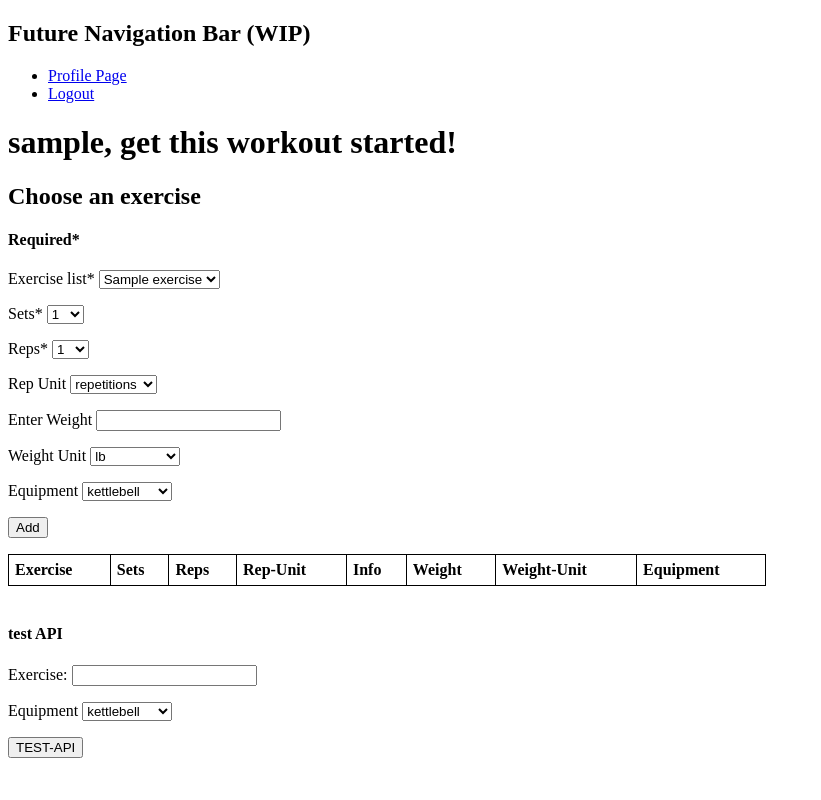
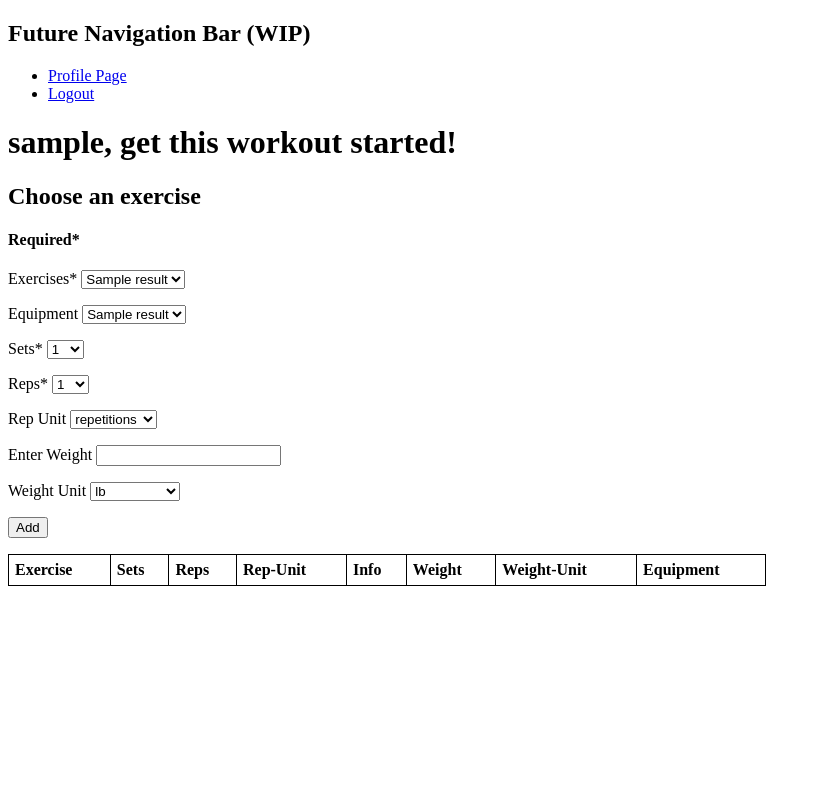
Before and after one commit to Jessica-chap/hb-final-project, a Flask app: page /create_workout in a window 1280 px wide. Shown: the whole page, without its empty margins (0-821 px from the left). Run offline with Flask 2, Linux system fonts and the light colour scheme; the visitor is signed in with stand-in values (Sample User, id 1); tables that the repository leaves empty hold one stand-in row (values such as "Sample post"); a database or web service that is not in the repository returns one stand-in record (values such as "Sample title"); data that the repository does not hold is empty.

Commit message:
Getting API selections to show for Exercises and equip, but not showing on table once submitted

```diff
--- a/server.py
+++ b/server.py
@@ -121,17 +121,36 @@ def new_workout_form():
     session['user_id'] = user.user_id
     session['workout_id'] = new_workout.workout_id
 
-    exercise_list = crud.Exercise.query.all()
+    api_exercise_selection = request.form.get('api_exercise_selection')
+    ex_url = 'https://wger.de/api/v2/exercise/?language=2'
+
+    api_equipment = request.form.get('api_exercise_equipment')
+    equip_url = 'https://wger.de/api/v2/equipment/?language=2'
+
+    payload = {'apikey': API_KEY,
+                'api_exercise_selection': api_exercise_selection,
+                'api_equipment' : api_equipment}
+
+    ex_response = requests.get(ex_url, params=payload)
+    ex_data = ex_response.json() #dictionary
+    api_exercises_list = ex_data['results'] #list
+    # print('*'*20)
+    # print(api_exercises_list)
+    # print('*'*20)
+
+    equip_response = requests.get(equip_url, params=payload)
+    equip_data =equip_response.json() #dictionary
+    api_equipment_list = equip_data['results'] #list
+
     repunit_list = crud.get_we_repunit()
     weightunit_list = crud.get_we_weightunit()
-    equipment_list = crud.get_we_equipment()
 
 
     return render_template('create_workout.html',
-                            exercise_list= exercise_list,
+                            api_exercises_list= api_exercises_list,
                             repunit_list=repunit_list,
                             weightunit_list=weightunit_list,
-                            equipment_list=equipment_list,
+                            equipment_list=api_equipment_list,
                             name=user.user_name,
                             user_id = user.user_id)
 
@@ -140,10 +159,11 @@ def new_workout_form():
 @app.route('/add_exercise', methods=['POST'])
 def add_exercise_to_workout():
 
-    exercise_selection = request.form.get('exercise_selection')
-    session['exercise_id'] = exercise_selection
-
-    exercise = crud.Exercise.query.get(exercise_selection)
+    api_exercise_selection = request.form.get('api_exercise_selection')
+    session['exercise_id'] = api_exercise_selection
+    # print('*'*20)
+    # print(api_exercise_selection[0])
+    # print('*'*20)
     workout = crud.Workout.query.get(session['workout_id'])
 
     we_sets = request.form.get('exercise_sets')
@@ -151,9 +171,9 @@ def add_exercise_to_workout():
     we_repunit = request.form.get('exercise_repunit')
     we_weight = request.form.get('exercise_weight')
     we_weightunit = request.form.get('exercise_weightunit')
-    we_equipment = request.form.get('exercise_equipment')
+    we_equipment = request.form.get('api_exercise_equipment')
 
-    create_we = crud.create_workout_exercise(workout, exercise,
+    create_we = crud.create_workout_exercise(workout, api_exercise_selection,
                                             we_sets, we_reps,
                                             we_repunit, we_weight,
                                             we_weightunit, we_equipment)
@@ -161,7 +181,7 @@ def add_exercise_to_workout():
 
 
     ##               "JS name": model.py name
-    res_dict= {"exercise_selection": create_we.exercise.exercise_name,
+    res_dict= {"exercise_selection": create_we.exercise.name,
                 "exercise_sets": create_we.we_sets,
                 "exercise_reps": create_we.we_reps,
                 "exercise_repunit": create_we.we_repunit,
@@ -176,49 +196,49 @@ def add_exercise_to_workout():
 # print('*'*20)
 # print('*'*20)
 
-@app.route('/api_exercise_req')
-def create_exercises_for_workout():
-    """handle api request for exercise information"""
-    api_test_exercise_selection = request.form.get('api-test-exercise-selection')
-    ex_url = 'https://wger.de/api/v2/exercise/?language=2'
+# @app.route('/api_exercise_req')
+# def create_exercises_for_workout():
+#     """handle api request for exercise information"""
+#     api_test_exercise_selection = request.form.get('api-test-exercise-selection')
+#     ex_url = 'https://wger.de/api/v2/exercise/?language=2'
 
-    payload = {'apikey': API_KEY,
-                'api_test_exercise_selection': api_test_exercise_selection}
+#     payload = {'apikey': API_KEY,
+#                 'api_test_exercise_selection': api_test_exercise_selection}
 
-    response = requests.get(ex_url, params=payload)
-    data = response.json() #dictionary
-    exercises = data['results'] #list
+#     response = requests.get(ex_url, params=payload)
+#     data = response.json() #dictionary
+#     exercises = data['results'] #list
 
-    # for exercise in exercises:
-    #     print('*'*20)
-    #     print(exercise['name'])
-    #     print('*'*20)
+#     # for exercise in exercises:
+#     #     print('*'*20)
+#     #     print(exercise['name'])
+#     #     print('*'*20)
 
 
-    return redirect('/api_equipment_req') #TODO ex_result cannot
+#     return redirect('/api_equipment_req') #TODO ex_result cannot
                     #       get passed on redirect, but need to
                     #       go to create workout
 
 
-@app.route('/api_equipment_req')
-def equipment_req_workout():
-    """make request for equipment list"""
-    api_equipment = request.form.get('exercise_equipment')
-    equip_url = 'https://wger.de/api/v2equipment/?language=2'
+# @app.route('/api_equipment_req')
+# def equipment_req_workout():
+#     """make request for equipment list"""
+#     api_equipment = request.form.get('api_exercise_equipment')
+#     equip_url = 'https://wger.de/api/v2/equipment/?language=2'
 
-    payload = {'apikey': API_KEY,
-                'api_equipment': api_equipment}
+#     payload = {'apikey': API_KEY,
+#                 'api_equipment': api_equipment}
 
-    response = requests.get(equip_url, params=payload)
-    data = response.json() #dictionary
-    api_equipment_list = data['results'] #list
+#     response = requests.get(equip_url, params=payload)
+#     data = response.json() #dictionary
+#     api_equipment_list = data['results'] #list
 
-    for equip in api_equipemnt_list:
-        print('*'*20)
-        print(equip['name'])
-        print('*'*20)
+#     for equip in api_equipment_list:
+#         print('*'*20)
+#         print(equip['name'])
+#         print('*'*20)
 
-    return redirect('/create_workout')
+#     return redirect('/create_workout')
 
 # @app.route('/api_exercise_selection', methods= ['POST'])
 # def api_selection_for_workout():
--- a/static/js/exerciseList.js
+++ b/static/js/exerciseList.js
@@ -20,22 +20,22 @@
     evt.preventDefault();
     const formInputs = {
       //'server .get requests : assign from HTML
-        'exercise_selection': $("#exercise_name").val(),
+        'api_exercise_selection': $("#api_exercise_selection").val(),
         'exercise_sets': $("#exercise_sets").val(),
         'exercise_reps': $("#exercise_reps").val(),
         'exercise_repunit': $("#exercise_repunit").val(),
         'exercise_weight': $("#exercise_weight").val(),
         'exercise_weightunit': $("#exercise_weightunit").val(),
-        'exercise_equipment': $("#exercise_equipment").val()
+        'api_exercise_equipment': $("api_exercise_equipment").val()
     }
 
     $.post("/add_exercise", formInputs, (res) => {
       console.log(res.exercise_info);
-      addItemToTable(res.exercise_selection,
+      addItemToTable(res.api_exercise_selection,
                     res.exercise_sets, res.exercise_reps,
                     res.exercise_repunit, res.exercise_info,
                     res.exercise_weight, res.exercise_weightunit,
-                    res.exercise_equipment);
+                    res.api_exercise_equipment);
 
     })
   });
--- a/templates/create_workout.html
+++ b/templates/create_workout.html
@@ -17,17 +17,30 @@
   <h4>Required*</h4>
 
   <form id= "exercise-form">
-      <p id="add-exercise">
-        <label>Exercise list*</label>
-          <select id= "exercise_name" name="exercise_selection" required>
-           {% for exercise in exercise_list %}
 
-              <option  value="{{exercise.exercise_id}}">
-              {{exercise.exercise_name}}</option>
+    <p id="api-exercises">
+      <label>Exercises*</label>
+        <select id= "api_exercise_selection"
+                name="api_exercise_selection" required>
+         {% for exercise in api_exercises_list %}
 
-            {% endfor %}
-        </select>
-  </p>
+            <option  value="{{exercise.name}}">
+            {{exercise.name}}</option>
+
+          {% endfor %}
+      </select>
+    </p>
+
+    <label>Equipment</label>
+      <select id= "api_exercise_equipment"
+              name="api_exercise_equipment" required>
+        {% for equip in equipment_list %}
+          <option  value="{{equip}}">{{equip.name}}</option>
+
+        {% endfor %}
+      </select>
+    </p>
+
 
   <p id="add-sets">
     <label>Sets*</label>
@@ -75,17 +88,6 @@
     </select>
 </p>
 
-  <p id="add-equipment">
-    <label>Equipment</label>
-      <select id= "exercise_equipment" name="exercise_equipment">
-      {% for unit in equipment_list %}
-          <option  value="{{unit}}">{{unit}}</option>
-
-        {% endfor %}
-    </select>
-  </p>
-
-    <p>
       <form>
         <button id="submit-exercise" type="submit" >Add</button>
       </form>
@@ -115,41 +117,6 @@
     </table>
 </section>
 
-<br>
-
-<h4>test API</h4>
-  <form id= "api-test-form">
-
-    <p id="api-test-add-exercise"
-        method="POST"
-        action="/api_exercise_selection">
-
-    </p>
-      <label for="ex-search">Exercise:</label>
-        <input type="search" plaeholder="Search" id="ex-search" name="ex-search">
-    <p>
-      <form>
-        <p id="add-api-equipment">
-          <label>Equipment</label>
-            <select id= "api_exercise_equipment" name="exercise_equipment" required>
-             {% for unit in equipment_list %}
-                <option  value="{{unit}}">{{unit}}</option>
-
-              {% endfor %}
-          </select>
-        </p>
-      </form>
-
-
-      <form>
-        <button id="API-test-submit-exercise" type="submit" >TEST-API</button>
-      </form>
-    </p>
-  </form>
-
-
-
-
 
   <script src="/static/js/exerciseList.js"></script>
 
--- a/templates/user_profile.html
+++ b/templates/user_profile.html
@@ -7,7 +7,7 @@
 <h2>Future Navigation Bar (WIP)</h2>
 <div class ="navigation-bar">
   <ul>
-      <li><a href="/api_exercise_req">Create a Workout</a></li>
+      <li><a href="/create_workout">Create a Workout</a></li>
       <li><a href="/logout">Logout</a></li>
   </ul>
 </div>
```
